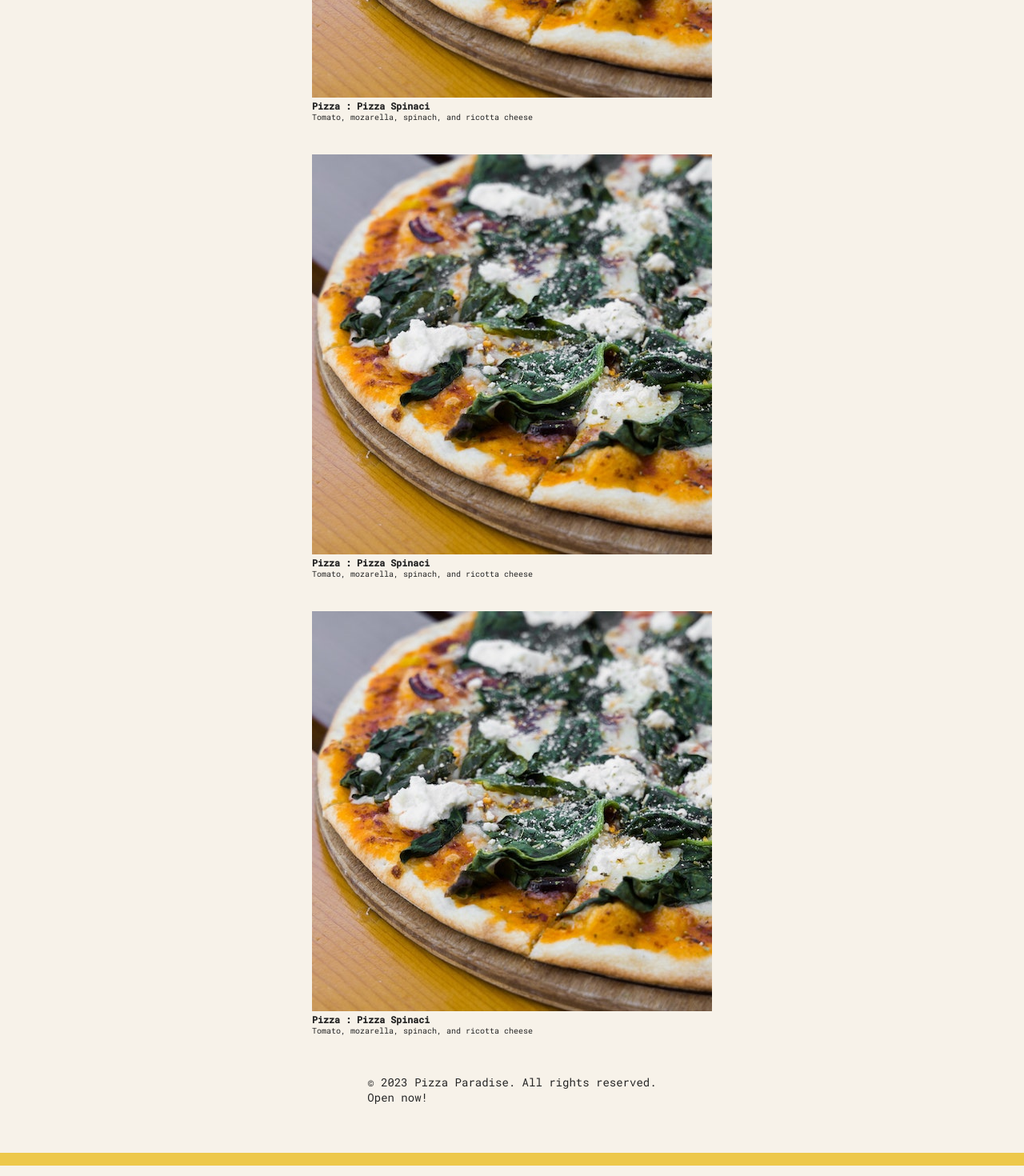
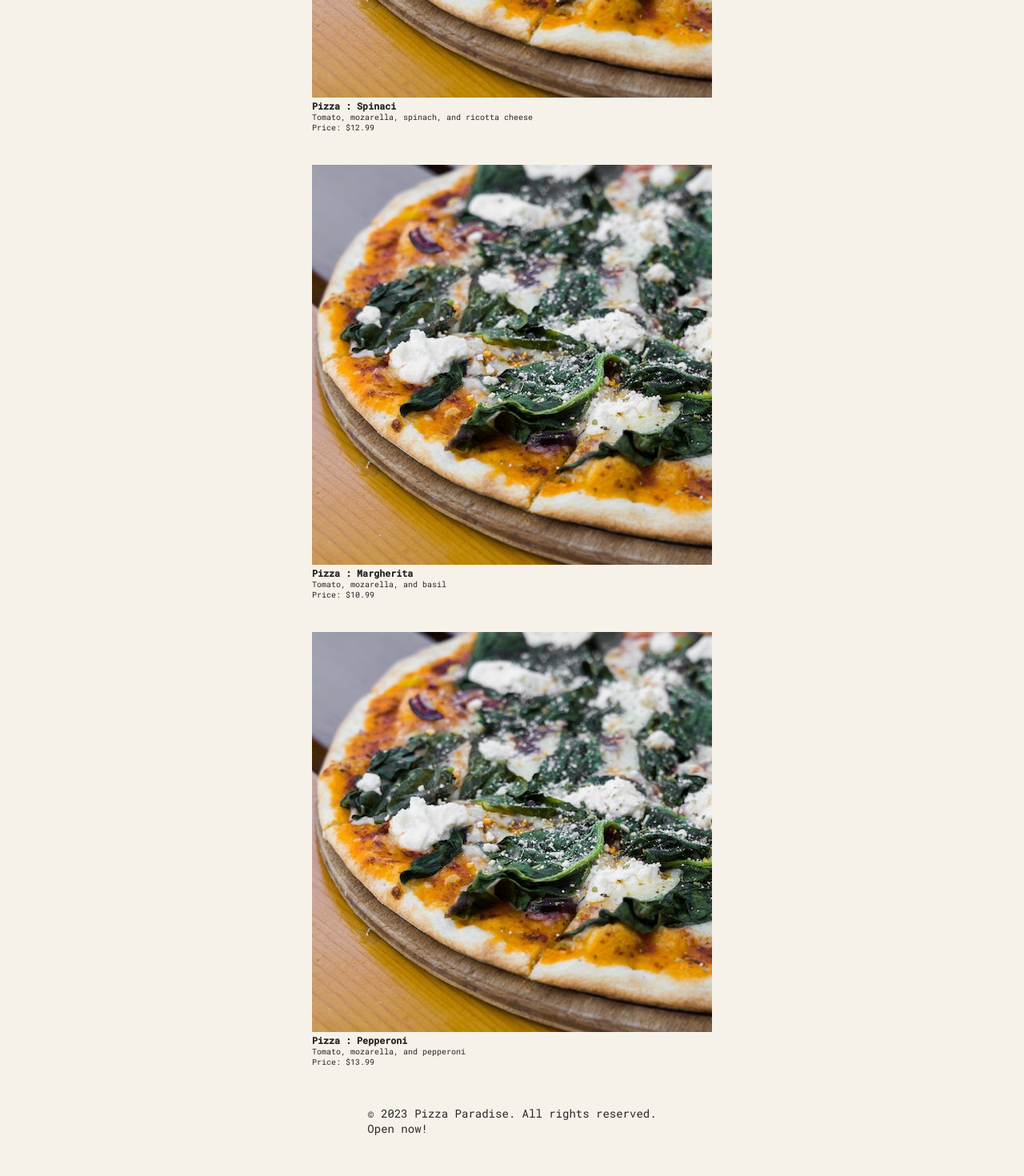
Before and after one commit to eldrich27/pizza-menu, a React (Vite) app in the folder pizza-menu-app/: page / in a window 1280 px wide. Shown: the part 760-2230 px from the top of the page at 80% size. Built offline with nearby package versions, Linux system fonts and the light colour scheme.

Commit message:
Adding props to pizza component

```diff
--- a/pizza-menu-app/src/components/Menu.tsx
+++ b/pizza-menu-app/src/components/Menu.tsx
@@ -1,13 +1,14 @@
 import Pizza from "./Pizza";
+import "../data.js";
 
 export function Menu() {
   return (
     <main className="menu">
       <h2>Our Menu</h2>
       <p>Check out our delicious pizzas!</p>
-      <Pizza />
-      <Pizza />
-      <Pizza />
+      <Pizza name="Spinaci" ingredients="Tomato, mozarella, spinach, and ricotta cheese" price={12.99} />
+      <Pizza name="Margherita" ingredients="Tomato, mozarella, and basil" price={10.99} />
+      <Pizza name="Pepperoni" ingredients="Tomato, mozarella, and pepperoni" price={13.99} />
     </main>
   );
 }
--- a/pizza-menu-app/src/components/Pizza.tsx
+++ b/pizza-menu-app/src/components/Pizza.tsx
@@ -1,9 +1,16 @@
-export default function Pizza() {
+interface PizzaProps {
+    name: string;
+    ingredients: string;
+    price: number;
+}
+
+export default function Pizza({ name, ingredients, price }: PizzaProps) {
   return (
     <div>
         <img src="/pizzas/spinaci.jpg" alt="Spinaci Pizza" />
-        <h3>Pizza : Pizza Spinaci</h3>
-        <p>Tomato, mozarella, spinach, and ricotta cheese</p>
+        <h3>Pizza : {name}</h3>
+        <p>{ingredients}</p>
+        <p>Price: ${price.toFixed(2)}</p>
     </div>
   );
 }
```
